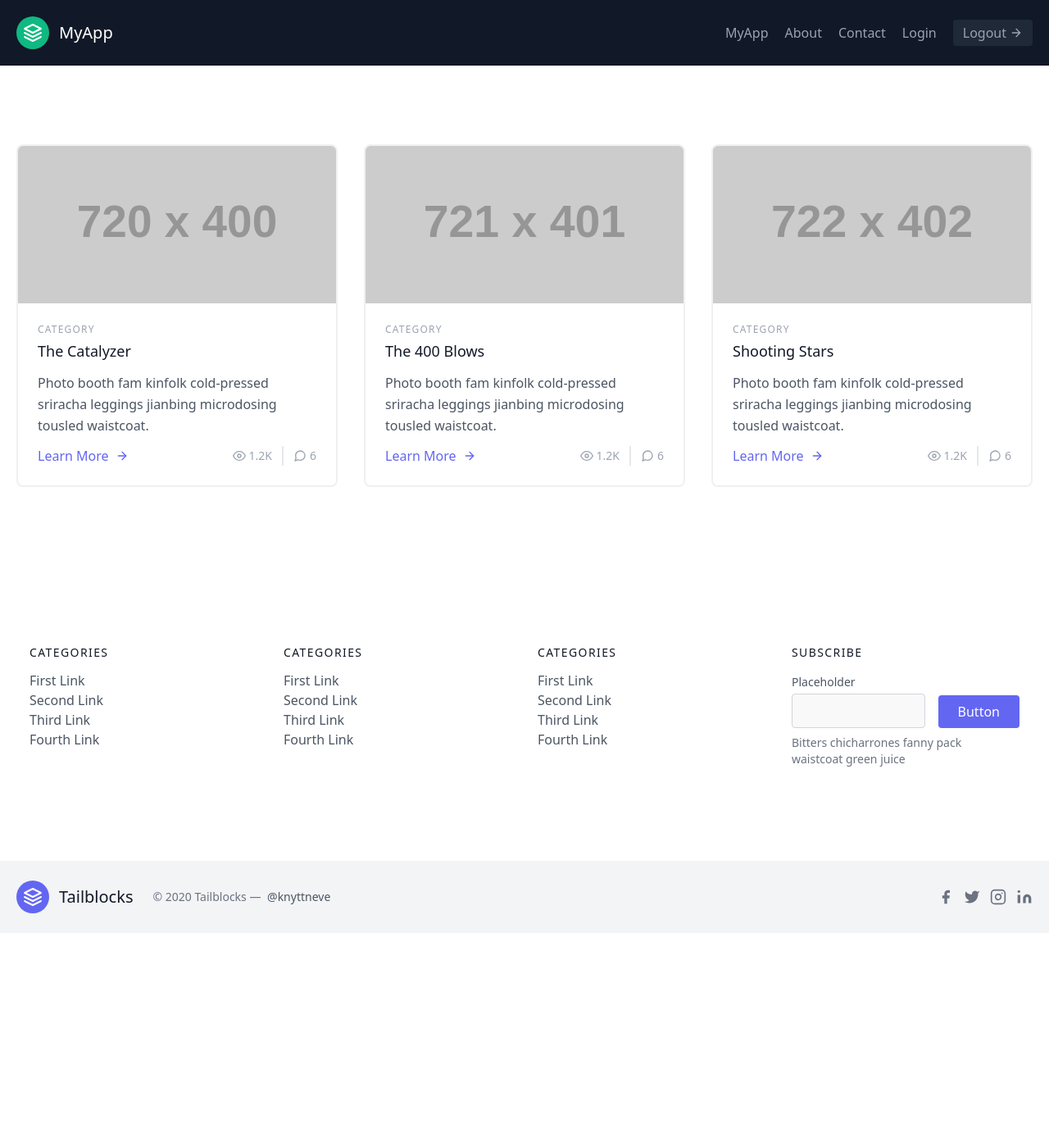
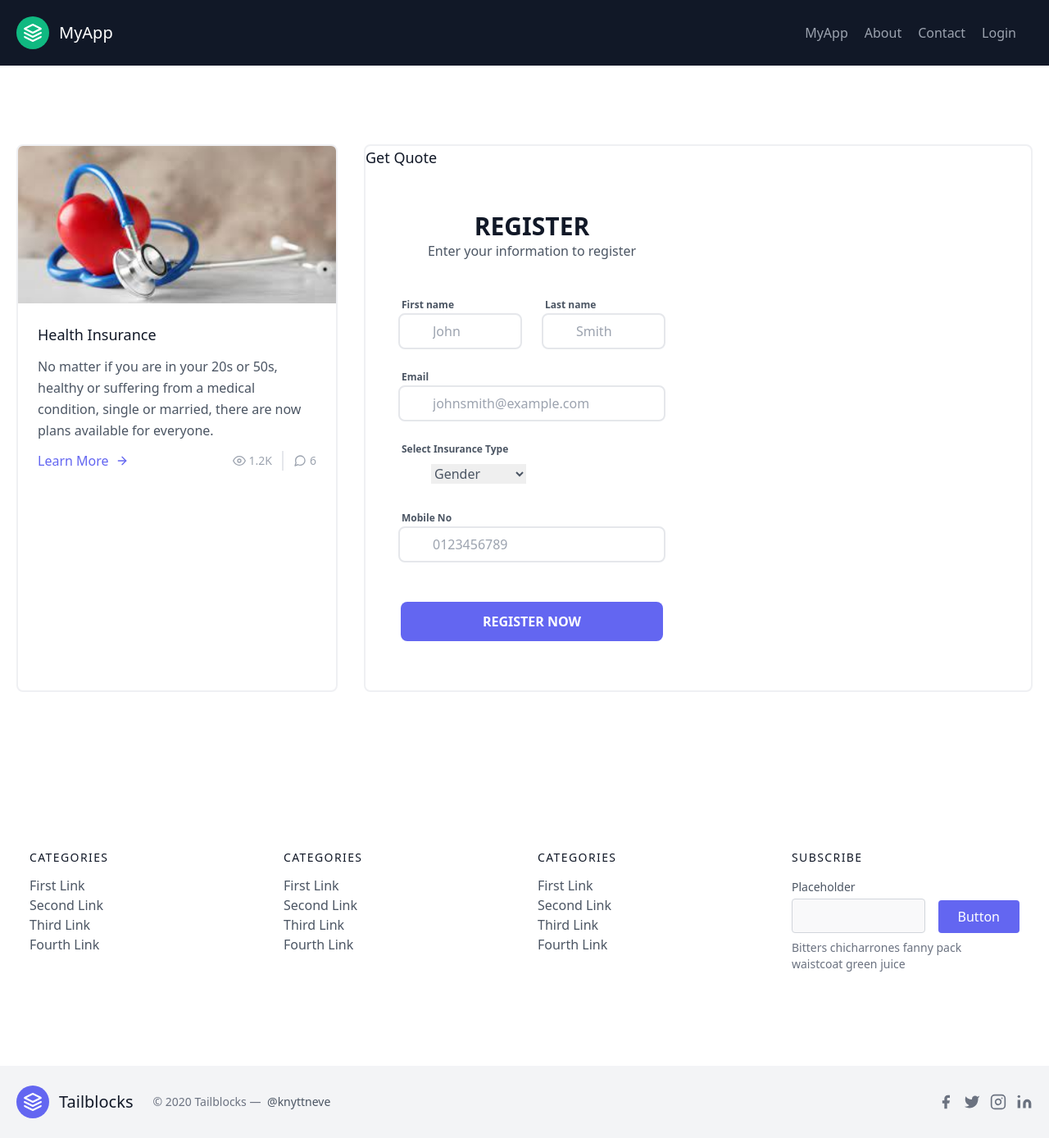
Before and after one commit to shinderushikesh706/WebApp, a Django app: page / in a window 1280 px wide. Shown: the whole page at 82% size. Before the commit the page ends 1114 px from the top, so only its background shows below. Run offline with Django 3.2, Linux system fonts and the light colour scheme; grey boxes labelled with a size stand in for pictures from a placeholder-image service; some libraries are stand-ins or nearby versions.

Commit message:
done for today

```diff
--- a/mysite/myApp/urls.py
+++ b/mysite/myApp/urls.py
@@ -8,4 +8,5 @@ urlpatterns = [
     path('sign_up', views.sign_up, name='sign_up'),
     path('contact_us', views.contact_us, name='contact_us'),
     path('about', views.about, name='about'),
+    path('logout', views.Userlogout, name='Userlogout'),
 ]
--- a/mysite/myApp/views.py
+++ b/mysite/myApp/views.py
@@ -1,3 +1,4 @@
+from django.contrib.auth import login
 from django.shortcuts import render, redirect
 
 # Create your views here.
@@ -5,7 +6,7 @@ from django.shortcuts import render, redirect
 from django.views.decorators.csrf import ensure_csrf_cookie
 from django.contrib import messages
 from myApp.models import Contact
-from django.contrib.auth.models import User
+from django.contrib.auth.models import auth, User
 
 
 def index(request):
@@ -15,45 +16,67 @@ def index(request):
 # return HttpResponse("Hello, world. You're at the My APP.")
 
 def Userlogin(request):
-    if request.method == 'GET':
-        return render(request, 'login.html')
-    if request.method == 'POST':
-        # User.username.objects.all()
+
+    if request.user.is_authenticated:
         return redirect('/')
+    else:
+        if request.method == 'POST':
+            username = request.POST['username']
+            password = request.POST['password']
+
+            user = auth.authenticate(username=username, password=password)
+
+            if user is not None:
+                login(request, user)
+                return redirect('/')
+            else:
+                messages.success(request, 'Hey ' + username + ' check your credentials')
+                return redirect('login')
+
+        else:
+            return render(request, 'login.html')
 
 
 ensure_csrf_cookie(Userlogin)
 
+def Userlogout(request):
+
+    auth.logout(request)
+
+    return redirect('/login')
+
 
 def sign_up(request):
 
-    if request.method == 'POST':
+    if request.user.is_authenticated:
+        return redirect('/')
+    else:
+        if request.method == 'POST':
 
-        firstname = request.POST['firstname']
-        lastname = request.POST['lastname']
-        username = request.POST['username']
-        email = request.POST['email']
-        password1 = request.POST['password']
-        password2 = request.POST['password2']
+#           firstname = request.POST['firstname']
+#           lastname = request.POST['lastname']
+            username = request.POST['username']
+            email = request.POST['email']
+            password1 = request.POST['password']
+            password2 = request.POST['password2']
 
-        if password1 == password2:
-            if User.objects.filter(username=username).exists():
-                messages.success(request, 'this username ' + username + ' already taken')
+            if password1 == password2:
+                if User.objects.filter(username=username).exists():
+                    messages.success(request, 'this username ' + username + ' already taken')
+                    return redirect('sign_up')
+                else:
+                    user = User.objects.create_user(username=username, email=email, password=password1)
+                    user.save()
+
+                    messages.success(request, 'Welcome' + username + ', You have successfully created account')
+                    return render(request, 'login.html')
+            else:
+                messages.success(request, 'Hey' + username + ', both password not matching')
                 return redirect('sign_up')
-            else:
-                user = User.objects.create_user(username=username, email=email, password=password1)
-                user.save()
 
-                messages.success(request, 'Welcome' + username + ', You have successfully created account')
-                return render(request, 'login.html')
         else:
-            messages.success(request, 'Hey' + username + ', both password not matching')
-            return redirect('sign_up')
+            return render(request, 'sign_up.html')
 
-
-
-    else:
-        return render(request, 'sign_up.html')
 
 ensure_csrf_cookie(sign_up)
 
--- a/mysite/templates/base.html
+++ b/mysite/templates/base.html
@@ -16,14 +16,24 @@
       <a href='/'class="mr-5 hover:text-white">MyApp</a>
       <a href='/about' class="mr-5 hover:text-white">About</a>
       <a href='/contact_us' class="mr-5 hover:text-white">Contact</a>
-      <a href="/login" class="mr-5 hover:text-white">Login</a>
+        {% if user.is_authenticated %}
+
+
+
+
     </nav>
-    <button class="inline-flex items-center bg-gray-800 border-0 py-1 px-3 focus:outline-none hover:bg-gray-700 rounded text-base mt-4 md:mt-0">Logout
+
+    <button class="inline-flex items-center bg-gray-800 border-0 py-1 px-3 focus:outline-none hover:bg-gray-700 rounded text-base mt-4 md:mt-0">
+        <a href="/logout">Logout</a>
       <svg fill="none" stroke="currentColor" stroke-linecap="round" stroke-linejoin="round" stroke-width="2" class="w-4 h-4 ml-1" viewBox="0 0 24 24">
         <path d="M5 12h14M12 5l7 7-7 7"></path>
       </svg>
     </button>
+          {% else %}
+            <a href="/login" class="mr-5 hover:text-white">Login</a>
+          </nav>
 
+          {% endif %}
   </div>
 
 </header>
--- a/mysite/templates/home.html
+++ b/mysite/templates/home.html
@@ -1,5 +1,6 @@
 <!DOCTYPE html>
 {% extends 'base.html' %}
+{% load static %}
 <html lang="en">
 <head>
     <meta charset="UTF-8">
@@ -15,11 +16,10 @@
     <div class="flex flex-wrap -m-4">
       <div class="p-4 md:w-1/3">
         <div class="h-full border-2 border-gray-200 border-opacity-60 rounded-lg overflow-hidden">
-          <img class="lg:h-48 md:h-36 w-full object-cover object-center" src="https://dummyimage.com/720x400" alt="blog">
+          <img class="lg:h-48 md:h-36 w-full object-cover object-center" src="/static/img/health.png" alt="blog">
           <div class="p-6">
-            <h2 class="tracking-widest text-xs title-font font-medium text-gray-400 mb-1">CATEGORY</h2>
-            <h1 class="title-font text-lg font-medium text-gray-900 mb-3">The Catalyzer</h1>
-            <p class="leading-relaxed mb-3">Photo booth fam kinfolk cold-pressed sriracha leggings jianbing microdosing tousled waistcoat.</p>
+            <h1 class="title-font text-lg font-medium text-gray-900 mb-3">Health Insurance</h1>
+            <p class="leading-relaxed mb-3">No matter if you are in your 20s or 50s, healthy or suffering from a medical condition, single or married, there are now plans available for everyone.</p>
             <div class="flex items-center flex-wrap ">
               <a class="text-indigo-500 inline-flex items-center md:mb-2 lg:mb-0">Learn More
                 <svg class="w-4 h-4 ml-2" viewBox="0 0 24 24" stroke="currentColor" stroke-width="2" fill="none" stroke-linecap="round" stroke-linejoin="round">
@@ -42,62 +42,76 @@
           </div>
         </div>
       </div>
-      <div class="p-4 md:w-1/3">
+      <div class="p-4 md:w-2/3">
         <div class="h-full border-2 border-gray-200 border-opacity-60 rounded-lg overflow-hidden">
-          <img class="lg:h-48 md:h-36 w-full object-cover object-center" src="https://dummyimage.com/721x401" alt="blog">
-          <div class="p-6">
-            <h2 class="tracking-widest text-xs title-font font-medium text-gray-400 mb-1">CATEGORY</h2>
-            <h1 class="title-font text-lg font-medium text-gray-900 mb-3">The 400 Blows</h1>
-            <p class="leading-relaxed mb-3">Photo booth fam kinfolk cold-pressed sriracha leggings jianbing microdosing tousled waistcoat.</p>
-            <div class="flex items-center flex-wrap">
-              <a class="text-indigo-500 inline-flex items-center md:mb-2 lg:mb-0">Learn More
-                <svg class="w-4 h-4 ml-2" viewBox="0 0 24 24" stroke="currentColor" stroke-width="2" fill="none" stroke-linecap="round" stroke-linejoin="round">
-                  <path d="M5 12h14"></path>
-                  <path d="M12 5l7 7-7 7"></path>
-                </svg>
-              </a>
-              <span class="text-gray-400 mr-3 inline-flex items-center lg:ml-auto md:ml-0 ml-auto leading-none text-sm pr-3 py-1 border-r-2 border-gray-200">
-                <svg class="w-4 h-4 mr-1" stroke="currentColor" stroke-width="2" fill="none" stroke-linecap="round" stroke-linejoin="round" viewBox="0 0 24 24">
-                  <path d="M1 12s4-8 11-8 11 8 11 8-4 8-11 8-11-8-11-8z"></path>
-                  <circle cx="12" cy="12" r="3"></circle>
-                </svg>1.2K
-              </span>
-              <span class="text-gray-400 inline-flex items-center leading-none text-sm">
-                <svg class="w-4 h-4 mr-1" stroke="currentColor" stroke-width="2" fill="none" stroke-linecap="round" stroke-linejoin="round" viewBox="0 0 24 24">
-                  <path d="M21 11.5a8.38 8.38 0 01-.9 3.8 8.5 8.5 0 01-7.6 4.7 8.38 8.38 0 01-3.8-.9L3 21l1.9-5.7a8.38 8.38 0 01-.9-3.8 8.5 8.5 0 014.7-7.6 8.38 8.38 0 013.8-.9h.5a8.48 8.48 0 018 8v.5z"></path>
-                </svg>6
-              </span>
+
+          <h1 class="title-font text-lg font-medium text-gray-900 mb-3">Get Quote</h1>
+
+          <div class="w-full md:w-1/2 py-10 px-5 md:px-10">
+                <div class="text-center mb-10">
+                    <h1 class="font-bold text-3xl text-gray-900">REGISTER</h1>
+                    <p>Enter your information to register</p>
+                </div>
+                <div>
+                    <div class="flex -mx-3">
+                        <div class="w-1/2 px-3 mb-5">
+                            <label for="" class="text-xs font-semibold px-1">First name</label>
+                            <div class="flex">
+                                <div class="w-10 z-10 pl-1 text-center pointer-events-none flex items-center justify-center"><i class="mdi mdi-account-outline text-gray-400 text-lg"></i></div>
+                                <input type="text" class="w-full -ml-10 pl-10 pr-3 py-2 rounded-lg border-2 border-gray-200 outline-none focus:border-indigo-500" placeholder="John">
+                            </div>
+                        </div>
+                        <div class="w-1/2 px-3 mb-5">
+                            <label for="" class="text-xs font-semibold px-1">Last name</label>
+                            <div class="flex">
+                                <div class="w-10 z-10 pl-1 text-center pointer-events-none flex items-center justify-center"><i class="mdi mdi-account-outline text-gray-400 text-lg"></i></div>
+                                <input type="text" class="w-full -ml-10 pl-10 pr-3 py-2 rounded-lg border-2 border-gray-200 outline-none focus:border-indigo-500" placeholder="Smith">
+                            </div>
+                        </div>
+                    </div>
+                    <div class="flex -mx-3">
+                        <div class="w-full px-3 mb-5">
+                            <label for="" class="text-xs font-semibold px-1">Email</label>
+                            <div class="flex">
+                                <div class="w-10 z-10 pl-1 text-center pointer-events-none flex items-center justify-center"><i class="mdi mdi-email-outline text-gray-400 text-lg"></i></div>
+                                <input type="email" class="w-full -ml-10 pl-10 pr-3 py-2 rounded-lg border-2 border-gray-200 outline-none focus:border-indigo-500" placeholder="johnsmith@example.com">
+                            </div>
+                        </div>
+                    </div>
+
+                    <div class="flex -mx-3">
+                        <div class="w-full px-3 mb-5">
+                            <label for="" class="text-xs font-semibold px-1">Select Insurance Type </label>
+
+
+                            <div class="flex">
+                                <div class="w-10 z-10 pl-1 text-center pointer-events-none flex items-center justify-center"><i class="mdi mdi-email-outline text-gray-400 text-lg"></i></div>
+
+                                <select class="my-2 px-0">
+                                  <option selected>Gender</option>
+                                  <option value="2">Female</option>
+                                  <option value="3">Transgender</option>
+                                </select>
+                            </div>
+                          </div>
+                      </div>
+                  </div>
+                    <div class="flex -mx-3">
+                        <div class="w-full px-3 mb-12">
+                            <label for="" class="text-xs font-semibold px-1">Mobile No</label>
+                            <div class="flex">
+                                <div class="w-10 z-10 pl-1 text-center pointer-events-none flex items-center justify-center"><i class="mdi mdi-lock-outline text-gray-400 text-lg"></i></div>
+                                <input type="number" class="w-full -ml-10 pl-10 pr-3 py-2 rounded-lg border-2 border-gray-200 outline-none focus:border-indigo-500" placeholder="0123456789">
+                            </div>
+                        </div>
+                    </div>
+                    <div class="flex -mx-3">
+                        <div class="w-full px-3 mb-5">
+                            <button class="block w-full max-w-xs mx-auto bg-indigo-500 hover:bg-indigo-700 focus:bg-indigo-700 text-white rounded-lg px-3 py-3 font-semibold">REGISTER NOW</button>
+                        </div>
+                    </div>
+                </div>
             </div>
-          </div>
-        </div>
-      </div>
-      <div class="p-4 md:w-1/3">
-        <div class="h-full border-2 border-gray-200 border-opacity-60 rounded-lg overflow-hidden">
-          <img class="lg:h-48 md:h-36 w-full object-cover object-center" src="https://dummyimage.com/722x402" alt="blog">
-          <div class="p-6">
-            <h2 class="tracking-widest text-xs title-font font-medium text-gray-400 mb-1">CATEGORY</h2>
-            <h1 class="title-font text-lg font-medium text-gray-900 mb-3">Shooting Stars</h1>
-            <p class="leading-relaxed mb-3">Photo booth fam kinfolk cold-pressed sriracha leggings jianbing microdosing tousled waistcoat.</p>
-            <div class="flex items-center flex-wrap ">
-              <a class="text-indigo-500 inline-flex items-center md:mb-2 lg:mb-0">Learn More
-                <svg class="w-4 h-4 ml-2" viewBox="0 0 24 24" stroke="currentColor" stroke-width="2" fill="none" stroke-linecap="round" stroke-linejoin="round">
-                  <path d="M5 12h14"></path>
-                  <path d="M12 5l7 7-7 7"></path>
-                </svg>
-              </a>
-              <span class="text-gray-400 mr-3 inline-flex items-center lg:ml-auto md:ml-0 ml-auto leading-none text-sm pr-3 py-1 border-r-2 border-gray-200">
-                <svg class="w-4 h-4 mr-1" stroke="currentColor" stroke-width="2" fill="none" stroke-linecap="round" stroke-linejoin="round" viewBox="0 0 24 24">
-                  <path d="M1 12s4-8 11-8 11 8 11 8-4 8-11 8-11-8-11-8z"></path>
-                  <circle cx="12" cy="12" r="3"></circle>
-                </svg>1.2K
-              </span>
-              <span class="text-gray-400 inline-flex items-center leading-none text-sm">
-                <svg class="w-4 h-4 mr-1" stroke="currentColor" stroke-width="2" fill="none" stroke-linecap="round" stroke-linejoin="round" viewBox="0 0 24 24">
-                  <path d="M21 11.5a8.38 8.38 0 01-.9 3.8 8.5 8.5 0 01-7.6 4.7 8.38 8.38 0 01-3.8-.9L3 21l1.9-5.7a8.38 8.38 0 01-.9-3.8 8.5 8.5 0 014.7-7.6 8.38 8.38 0 013.8-.9h.5a8.48 8.48 0 018 8v.5z"></path>
-                </svg>6
-              </span>
-            </div>
-          </div>
         </div>
       </div>
     </div>
--- a/mysite/templates/login.html
+++ b/mysite/templates/login.html
@@ -20,11 +20,11 @@
                     {% csrf_token %}
                     <div class="my-5 text-sm">
                         <label for="username" class="block text-black">Username</label>
-                        <input type="text" autofocus="" id="username" class="rounded-sm px-4 py-3 mt-3 focus:outline-none bg-gray-100 w-full" placeholder="Username">
+                        <input type="text" autofocus="" name="username" id="username" class="rounded-sm px-4 py-3 mt-3 focus:outline-none bg-gray-100 w-full" placeholder="Username">
                     </div>
                     <div class="my-5 text-sm">
                         <label for="password" class="block text-black">Password</label>
-                        <input type="password" id="password" class="rounded-sm px-4 py-3 mt-3 focus:outline-none bg-gray-100 w-full" placeholder="Password">
+                        <input type="password" name="password" id="password" class="rounded-sm px-4 py-3 mt-3 focus:outline-none bg-gray-100 w-full" placeholder="Password">
                         <div class="flex justify-end mt-2 text-xs text-gray-600">
                            <a href="#" class = "hover:text-black">Forget Password?</a>
                         </div>
```
Also changed, not shown: mysite/db.sqlite3, mysite/static/img/health.png (added).
